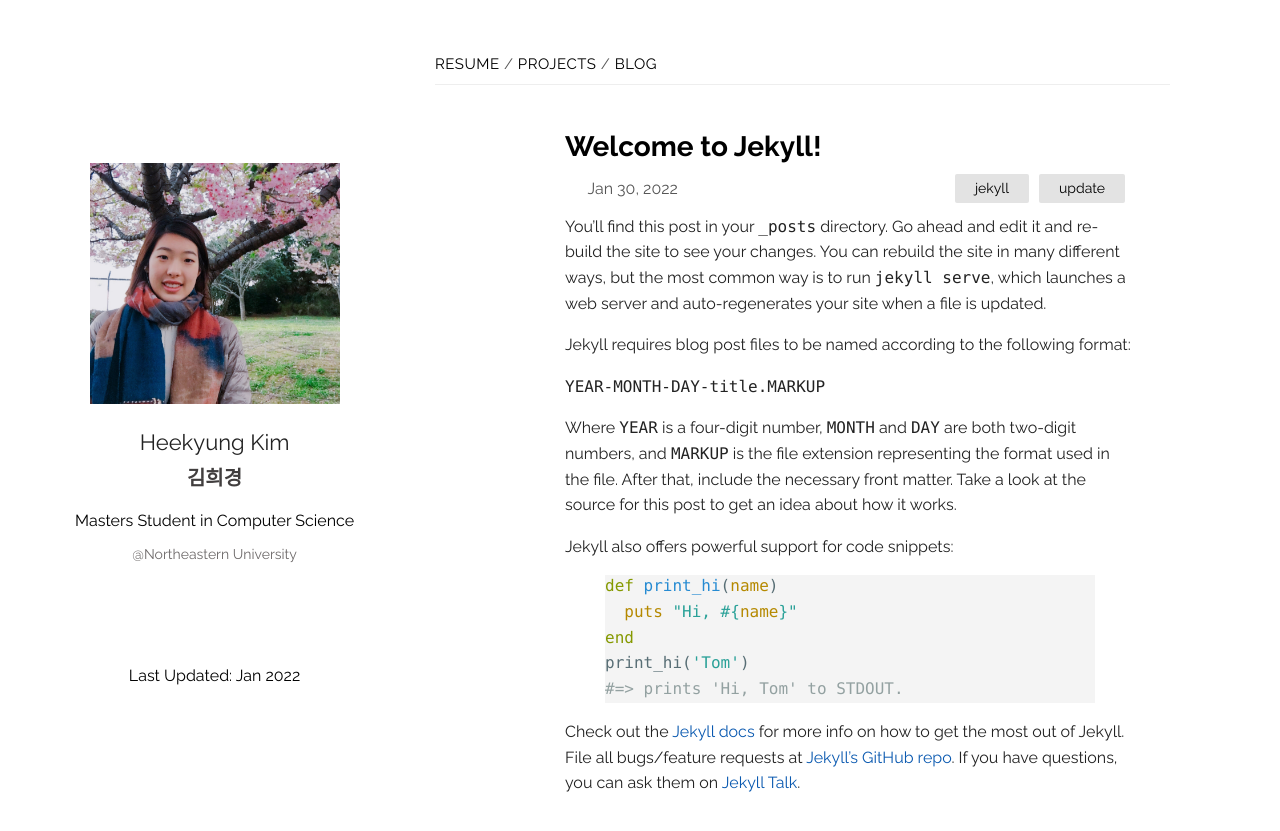
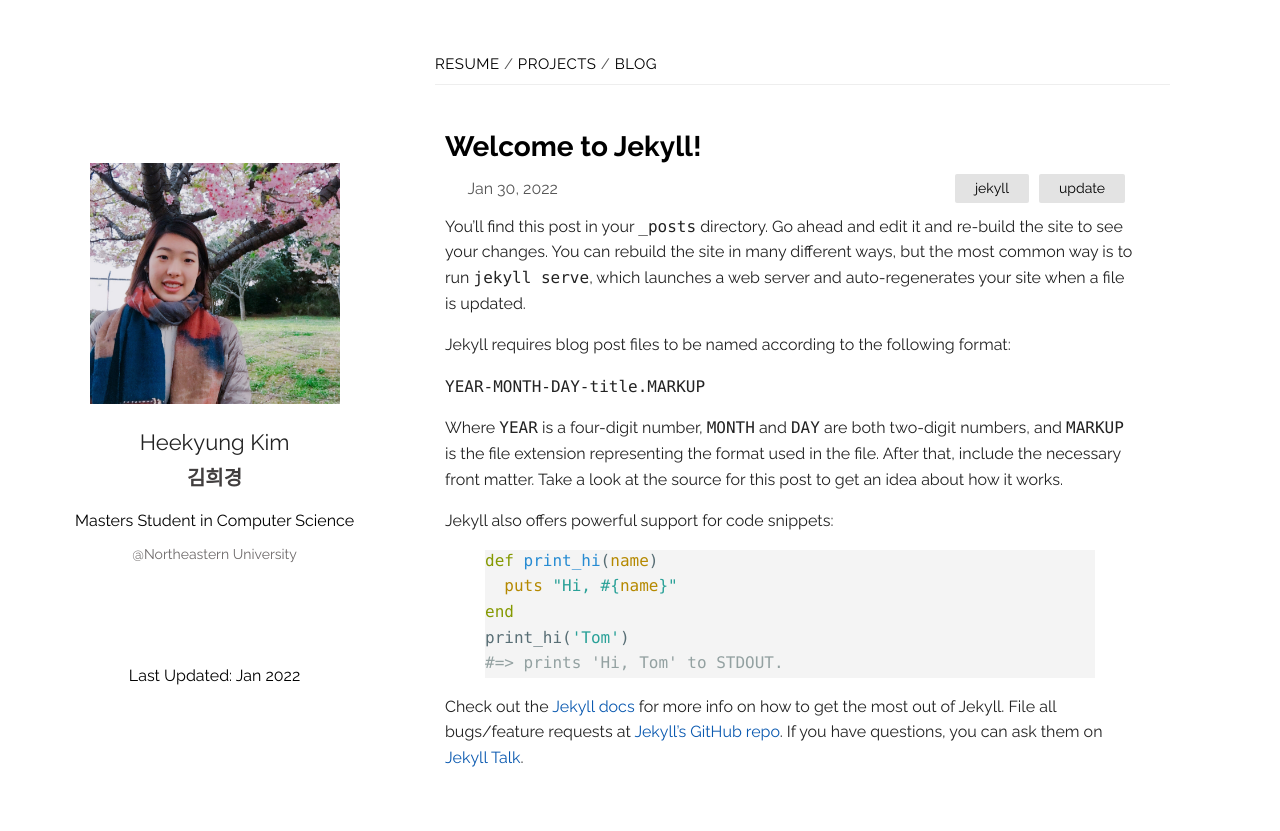
Before and after one commit to hkimkim/hkimkim.github.io, a Jekyll site: the page built from _posts/2022-01-30-welcome-to-jekyll.markdown, in a window 1280 px wide. Shown: the top 831 px of the page. Built offline with Jekyll 4.4.1, drawn with Linux system fonts in a browser that asks for light colours; some web fonts are replaced.

```diff
--- a/_config.yml
+++ b/_config.yml
@@ -21,8 +21,9 @@
 title: Heekyung
 email: your-email@example.com
 description: >- # this means to ignore newlines until "baseurl:"
-  Heekyung Kim website MSCS
+  Heekyung Kim website
 baseurl: "" # the subpath of your site, e.g. /blog
+
 url: "" # the base hostname & protocol for your site, e.g. http://example.com
 twitter_username: jekyllrb
 github_username:  jekyll
--- a/assets/css/main.css
+++ b/assets/css/main.css
@@ -49,6 +49,8 @@
 
 /* '' */
 .icon-soundcloud:before { content: '\f348'; }
+
+
 
 /* '' */
 /*! normalize.css v3.0.2 | MIT License | git.io/normalize */
@@ -448,13 +450,15 @@ main .about .about-header .about-title { display: flex; flex-direction: column;
 
 .post-title { line-height: 1.2em; font-size: 28px; margin-bottom: 10px; }
 
-.posts, .post-container { list-style-type: none; margin: 45px 35px 45px 100px; }
+.posts { list-style-type: none; margin: 45px 35px 45px 100px; }
+
+.post-container { list-style-type: none; margin: 45px 35px 45px 10px; }
 
 @media screen and (max-width: 480px) { .posts, .post-container { margin-left: 20px; margin-right: 20px; } }
 
 @media screen and (max-width: 768px) { .posts, .post-container { padding: 0 !important; margin-top: 0; } }
 
-.post-container { padding-left: 30px; }
+/* .post-container { padding-left: 0px; } */
 
 .post { font-family: "Raleway", "Merriweather", sans-serif; font-weight: 300; color: #222; line-height: 1.6em; }
 
--- a/index.markdown
+++ b/index.markdown
@@ -3,4 +3,5 @@
 # To modify the layout, see https://jekyllrb.com/docs/themes/#overriding-theme-defaults
 
 layout: index
+title: home
 ---
--- a/projects.markdown
+++ b/projects.markdown
@@ -1,4 +1,3 @@
 ---
 layout: default
-baseurl: /projects
 ---
```
